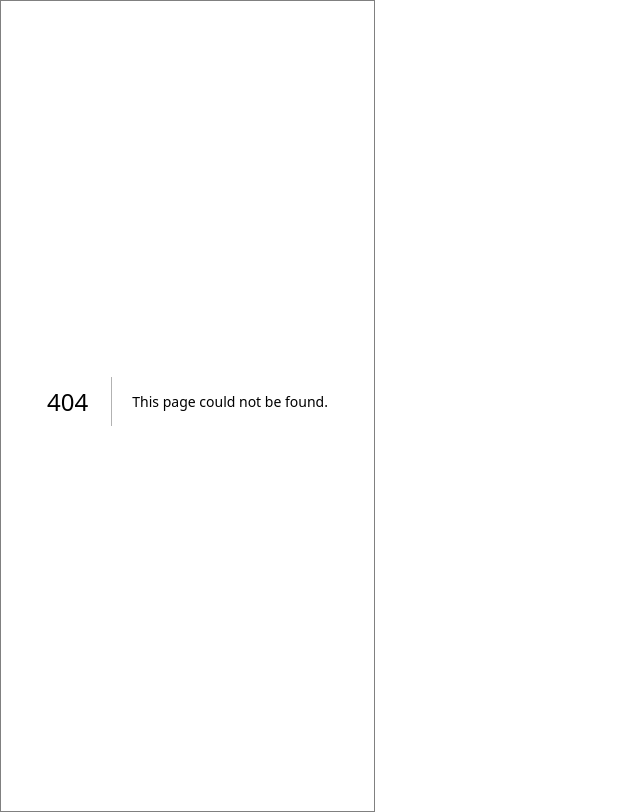
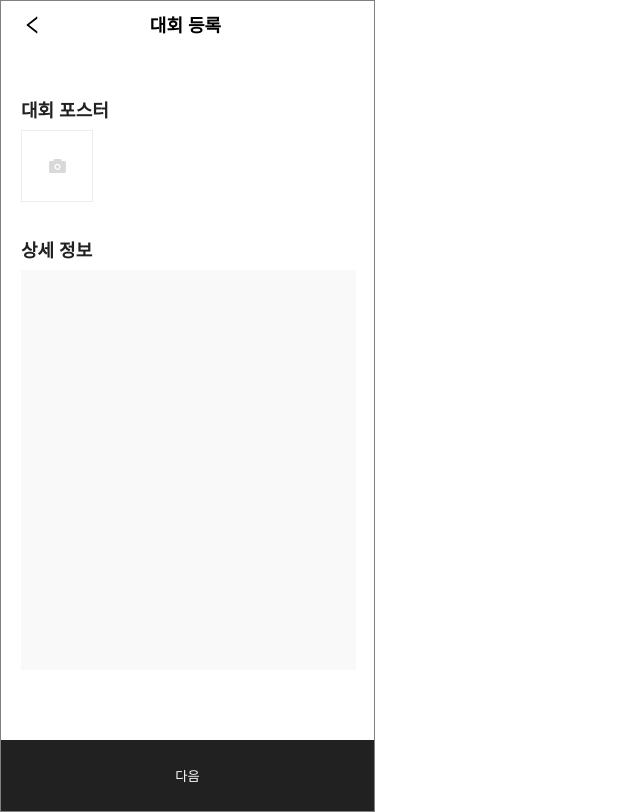
Before and after one commit to dudgns2947/Sports-IT-Next, a Next.js app: page /register/contest-detail in a window 1280 px wide. Before the commit this address had no page. Shown: the whole page, without its empty margins (0-640 px from the left). Built offline with nearby package versions, Linux system fonts and the light colour scheme.

Commit message:
[feat] Create Contest Detail page and image upload function

```diff
--- /dev/null
+++ b/src/pages/register/contest-detail.tsx
@@ -0,0 +1,147 @@
+import Seo from "@component/components/Seo";
+import { PageWrapper } from "@component/components/container/container";
+import GoBackHeader from "@component/components/header/GoBackHeader";
+import NavBar from "@component/components/navbar/NavBar";
+import Link from "next/link";
+import React, { use, useState } from "react";
+import { Form, Input, InputArea, InputTitle } from "./headcount.styles";
+import styled from "styled-components";
+import { AiFillCamera, AiFillCloseCircle } from "react-icons/ai";
+import { useForm } from "react-hook-form";
+import { useEffect } from "react";
+
+const LargeInput = styled(Input)`
+  height: 400px;
+`;
+
+const InputWrapper = styled.div`
+  padding: 10px 20px;
+`;
+
+const ImageInputArea = styled.div`
+  display: flex;
+  label {
+    display: flex;
+    justify-content: center;
+    align-items: center;
+    line-height: normal;
+    vertical-align: middle;
+    cursor: pointer;
+  }
+  input[type="file"] {
+    position: absolute;
+    width: 0;
+    height: 0;
+    padding: 0;
+    margin: -1px;
+    overflow: hidden;
+    clip: rect(0, 0, 0, 0);
+    border: 0;
+  }
+`;
+
+const ImageInputLabel = styled.label`
+  width: 72px;
+  height: 72px;
+  border: 1px solid #ededed;
+  margin-right: 10px;
+  position: relative;
+`;
+
+const ImageInput = styled.input``;
+
+const PreviewImage = styled.img`
+  width: 72px;
+  height: 72px;
+`;
+
+const CameraIcon = styled(AiFillCamera)`
+  color: #d9d9d9;
+  width: 25px;
+  height: 20px;
+`;
+
+const DeleteIcon = styled(AiFillCloseCircle)`
+  height: 14px;
+  width: 14px;
+  color: gba(34, 36, 40, 0.5);
+  position: absolute;
+  right: 4px;
+  top: 4px;
+`;
+
+interface IContestDetailForm {
+  imageList: FileList;
+  detail: string;
+}
+
+const ContestDetail = () => {
+  const { register, handleSubmit, formState, watch, setValue } =
+    useForm<IContestDetailForm>();
+
+  const [previewImages, setPreviewImages] = useState<string[]>([]);
+
+  const imageList = watch("imageList");
+
+  useEffect(() => {
+    if (imageList && imageList.length > 0) {
+      let imageUrlList = [...previewImages];
+
+      for (let i = 0; i < imageList.length; i++) {
+        const currentImageUrl = URL.createObjectURL(imageList[i]);
+        imageUrlList.push(currentImageUrl);
+      }
+
+      if (imageUrlList.length > 3) {
+        imageUrlList = imageUrlList.slice(0, 3);
+      }
+
+      setPreviewImages(imageUrlList);
+    }
+  }, [imageList]);
+
+  const handleDeleteImage = (id: number) => {
+    setPreviewImages(previewImages.filter((_, index) => index !== id));
+  };
+
+  return (
+    <PageWrapper>
+      <Seo title="대회 상세정보 입력" />
+      <GoBackHeader title="대회 등록" />
+      <Form>
+        <InputWrapper>
+          <InputArea>
+            <InputTitle>대회 포스터</InputTitle>
+            <ImageInputArea>
+              <ImageInputLabel htmlFor="image">
+                <CameraIcon />
+              </ImageInputLabel>
+              <ImageInput
+                {...register("imageList")}
+                id="image"
+                type="file"
+                accept="image/*"
+                multiple
+              />
+              {previewImages.map((image, id) => (
+                <ImageInputLabel as="div" key={id}>
+                  <PreviewImage src={image} alt={`${image}-${id}`} />
+                  <DeleteIcon onClick={() => handleDeleteImage(id)} />
+                </ImageInputLabel>
+              ))}
+            </ImageInputArea>
+          </InputArea>
+          <InputArea>
+            <InputTitle>상세 정보</InputTitle>
+            <LargeInput type="text" />
+          </InputArea>
+        </InputWrapper>
+      </Form>
+      <Link href="/">
+        <NavBar active={true} />
+      </Link>
+    </PageWrapper>
+  );
+};
+
+export default ContestDetail;
--- a/src/pages/register/contest-info.tsx
+++ b/src/pages/register/contest-info.tsx
@@ -10,6 +10,7 @@ import { useRecoilValue } from "recoil";
 import { Input, InputArea, InputTitle } from "./headcount.styles";
 import NavBar from "@component/components/navbar/NavBar";
 import * as S from "./contest-info.styles";
+import Link from "next/link";
 
 const ContestInfo = () => {
   return (
@@ -47,8 +48,9 @@ const ContestInfo = () => {
           <Input type="text" placeholder="상세 주소 입력" />
         </InputArea>
       </S.InputWrapper>
-
-      <NavBar active={true} />
+      <Link href="/register/contest-detail">
+        <NavBar active={true} />
+      </Link>
     </PageWrapper>
   );
 };
--- a/src/pages/register/headcount.styles.ts
+++ b/src/pages/register/headcount.styles.ts
@@ -20,7 +20,7 @@ export const InputWrapper = styled.div`
 export const InputArea = styled.div`
   display: flex;
   flex-direction: column;
-  margin-bottom: 30px;
+  margin-bottom: 40px;
 `;
 
 export const InputTitle = styled.h3`
```
